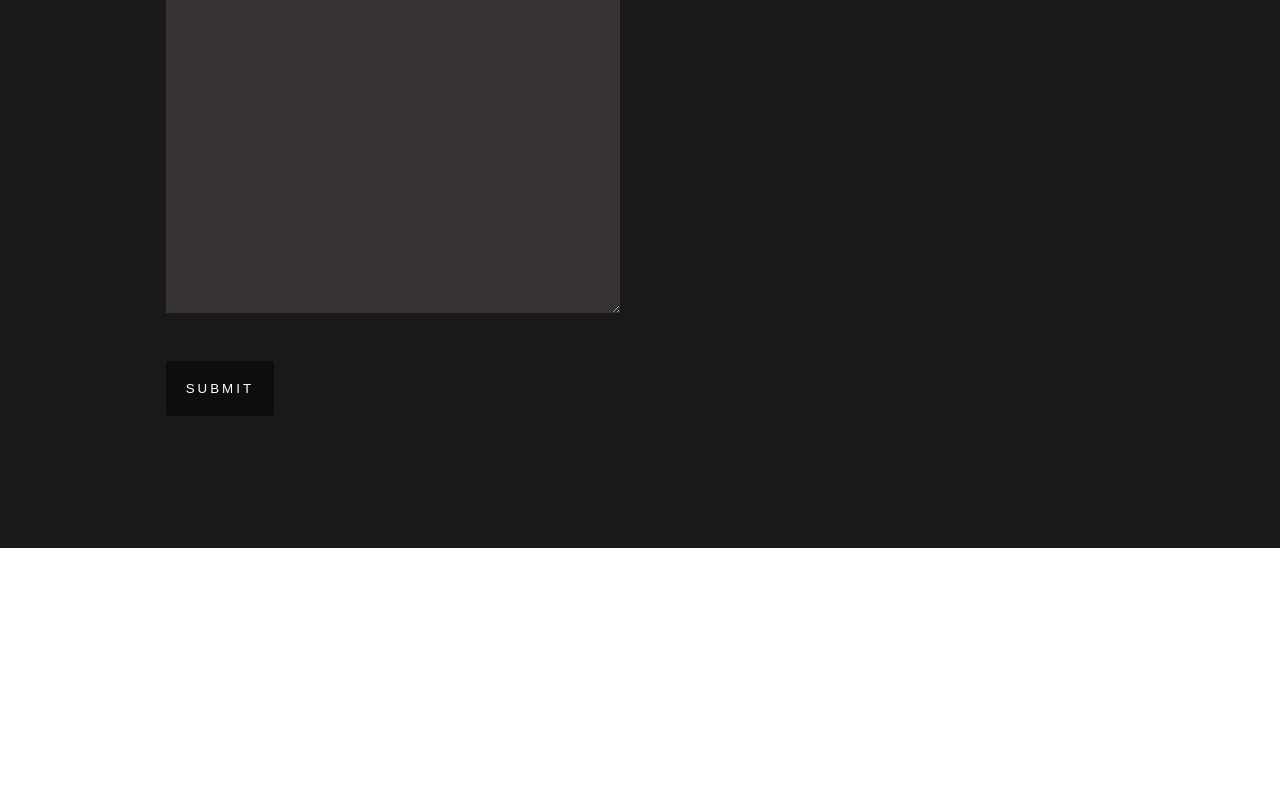
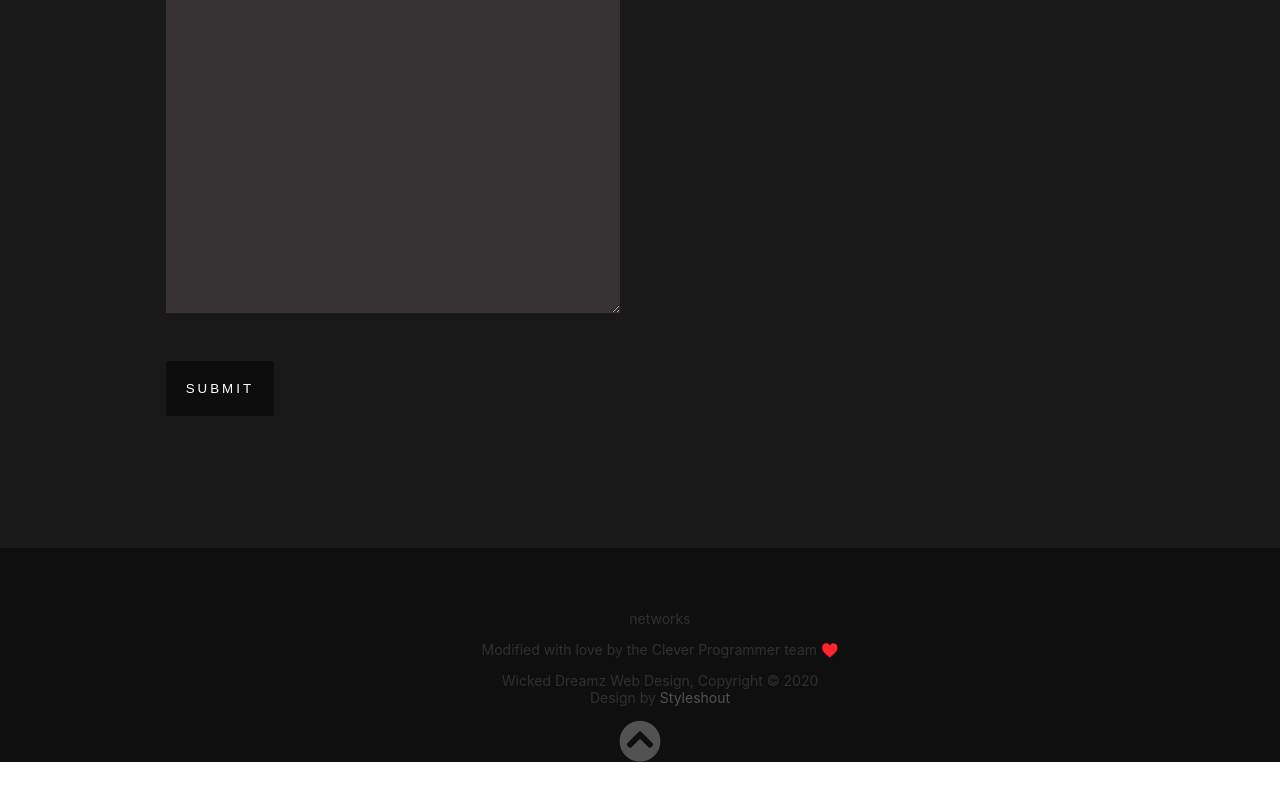
Before and after one commit to RayUchiha/wicked-dreamz-solutionz, a React (Create React App) app: page / in a window 1280 px wide. Shown: the part 2396-3196 px from the top of the page. Before the commit the page ends 2944 px from the top, so only its background shows below. Built offline with nearby package versions, Linux system fonts and the light colour scheme; a web font is replaced by a local one.

Commit message:
added footer component to project_(ADD Footer.js Footer.module.css)

```diff
--- a/public/index.html
+++ b/public/index.html
@@ -25,6 +25,7 @@
       Learn how to configure a non-root public URL by running `npm run build`.
     -->
     <title>React App</title>
+		<link rel="stylesheet" href="https://use.fontawesome.com/releases/v5.7.0/css/all.css" integrity="sha384-lZN37f5QGtY3VHgisS14W3ExzMWZxybE1SJSEsQp9S+oqd12jhcu+A56Ebc1zFSJ" crossorigin="anonymous">
   </head>
   <body>
     <noscript>You need to enable JavaScript to run this app.</noscript>
--- /dev/null
+++ b/src/components/Footer/Footer.js
@@ -0,0 +1,31 @@
+import React, { Component } from 'react';
+import classes from './Footer.module.css';
+
+class Footer extends Component {
+	render () {
+		return (
+				<footer className={classes.Footer}>
+					<div>
+						<div>
+							<ul className={classes.SocialLinks}>
+							  <p>networks</p>
+							</ul>
+
+							<ul>
+							<li>Modified with love by the Clever Programmer team ♥️</li>
+							</ul>
+
+							<ul className={classes.Copyright}>
+							  <li>Wicked Dreamz Web Design, Copyright &copy; 2020</li>
+							  <li>Design by <a title="Styleshout" href="http://www.styleshout.com/">Styleshout</a></li>
+							</ul>
+						</div>
+						<div id="go-top"><a title="Back to Top" href="#home"><i class="fa fa-chevron-circle-up fa-3x"></i></a></div>
+					</div>
+				</footer>
+		);
+	}
+}
+
+
+export default Footer;
--- /dev/null
+++ b/src/components/Footer/Footer.module.css
@@ -0,0 +1,16 @@
+
+/* Footer */
+.Footer {
+   padding-top: 48px;
+   margin-bottom: 48px;
+   color: #303030;
+   font-size: 14px;
+   text-align: center;
+   position: relative;
+   background: #0f0f0f;
+}
+.Footer ul {
+	list-style: none;
+}
+.Footer a, Footer a:visited { color: #525252; }
+.Footer a:hover, Footer a:focus { color: #fff; }
--- a/src/components/Layout/Layout.js
+++ b/src/components/Layout/Layout.js
@@ -1,6 +1,7 @@
 import React, { Component } from 'react';
 import Aux from '../../hoc/Aux';
 import Header from '../Header/Header';
+import Footer from '../Footer/Footer';
 
 class Layout extends Component {
 	render () {
@@ -10,6 +11,7 @@ class Layout extends Component {
 					<Header />
 					<h1>Layout Structure</h1>
 					{this.props.children}
+					<Footer />
 				</div>
 			</Aux>
 		);
```
Also changed, not shown: 1 other file (tests, documents, lock files or other folders).
